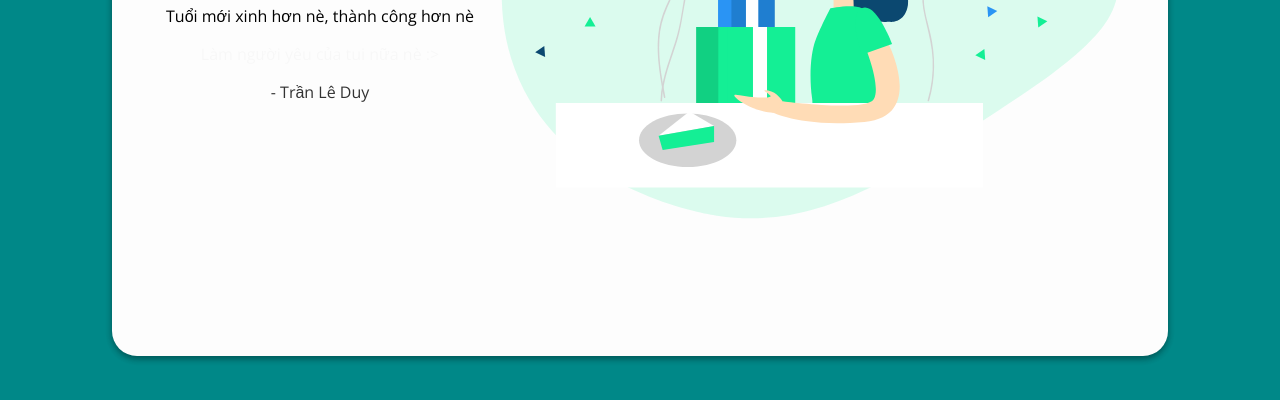
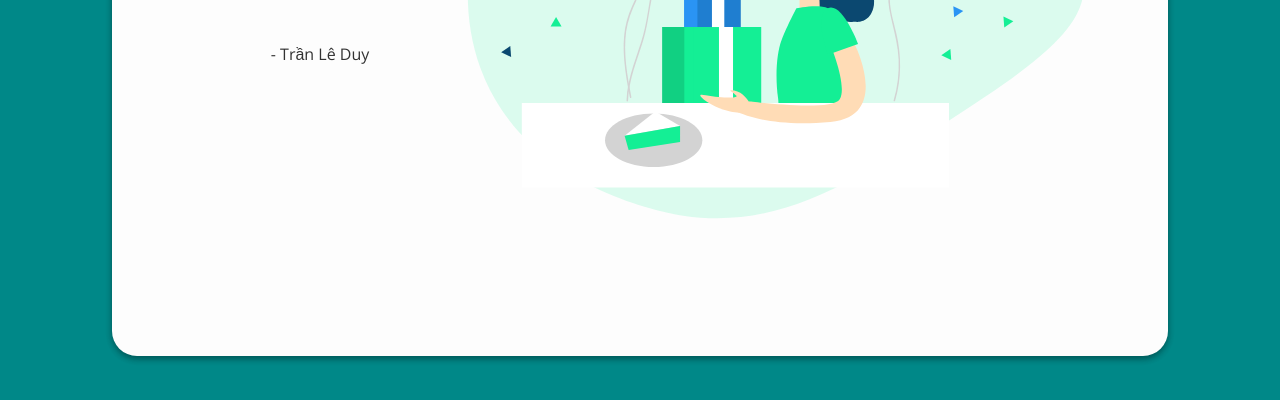
Before and after one commit to TrnLeDuy/Birthday_Card, a plain HTML site: page index.html in a window 1280 px wide. Shown: the part 400-800 px from the top of the page. Drawn offline with nearby package versions, Linux system fonts and the light colour scheme.

Commit message:
Update index.html

```diff
--- a/index.html
+++ b/index.html
@@ -14,8 +14,6 @@
         <div class="text">
             <h1>Happy Birthday!</h1>
             <br>
-            <p>Tuổi mới xinh hơn nè, thành công hơn nè</p>
-            <p class="secret">Làm người yêu của tui nữa nè :></p>
             <p class="muted">- Trần Lê Duy</p>
         </div>
         <div class="space"></div>
```
